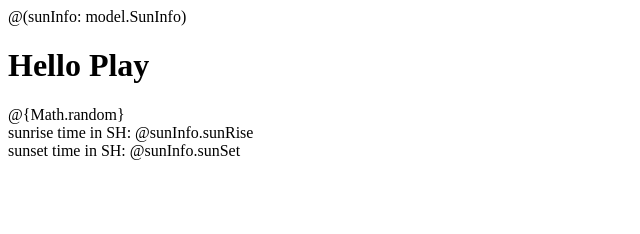
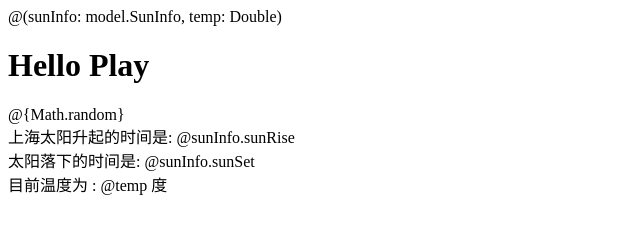
Before and after one commit to eelfonik/scala-web, a plain HTML site: page app/views/index.scala.html in a window 1280 px wide. Shown: the whole page, without its empty margins (0-640 px from the left). Drawn offline with Linux system fonts and the light colour scheme.

Commit message:
combine 2 apis' response using `for comprehension`

```diff
--- a/app/views/index.scala.html
+++ b/app/views/index.scala.html
@@ -1,4 +1,4 @@
-@(sunInfo: model.SunInfo)
+@(sunInfo: model.SunInfo, temp: Double)
 <!DOCTYPE html>
 <html lang="en">
     <head>
@@ -9,7 +9,8 @@
     <body>
         <h1>Hello Play</h1>
         <div>@{Math.random}</div>
-        <div>sunrise time in SH: @sunInfo.sunRise</div>
-        <div>sunset time in SH: @sunInfo.sunSet</div>
+        <div>上海太阳升起的时间是: @sunInfo.sunRise</div>
+        <div>太阳落下的时间是: @sunInfo.sunSet</div>
+        <div>目前温度为 : @temp 度</div>
     </body>
 </html>
```
Also changed, not shown: 1 other file.
